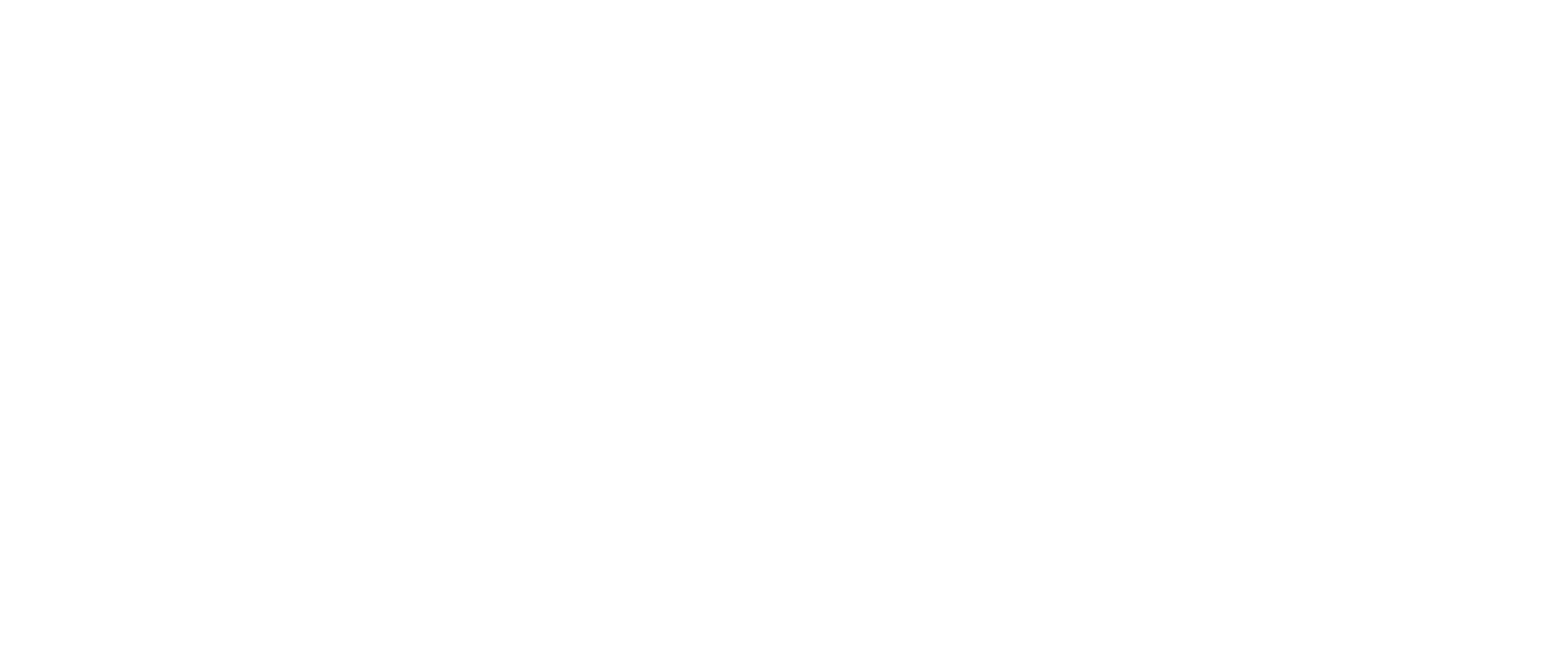
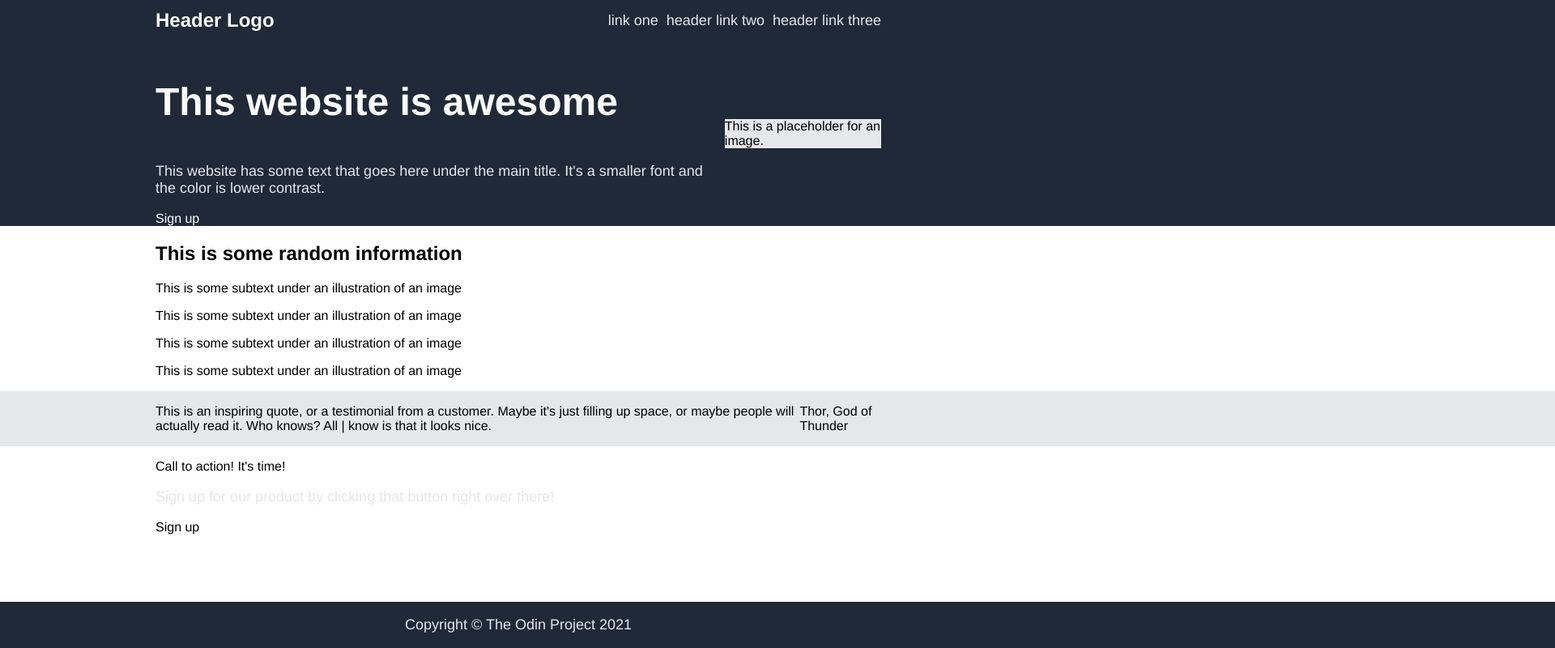
Before and after one commit to mtmoss/TOP-Landing-Page-Project, a plain HTML site: page index.html in a window 1280 px wide. Shown: the top 800 px of the page at 81% size, 1920 px wide, since content can reach past the window. Drawn offline with Linux system fonts and the light colour scheme.

Commit message:
Arranged general layout

```diff
--- a/index.html
+++ b/index.html
@@ -8,5 +8,71 @@
 </head>
 <body>
 
+    <div id="container">
+    <div class="header">
+        <div class="header-logo">
+            Header Logo
+        </div>
+        <div class="header-links">
+            <ul>
+                <li><a href="#">link one</a></li>
+                <li><a href="#">header link two</a></li>
+                <li><a href="#">header link three</a></li>
+            </ul>
+        </div>
+    </div>
+
+    <div class="hero">
+        <div class="hero-text">
+            <p class="hero-title">This website is awesome</p>
+            <p class="subtext">This website has some text that goes here under the main title. It's a smaller font and the color is lower contrast.</p>
+            <div class="hero-button">Sign up</div>
+        </div>
+        <div class="hero-image">
+            This is a placeholder for an image.
+        </div>
+    </div>
+
+    <div class="information-area">
+        <h2>This is some random information</h2>
+        <div class="information-item">
+            <div class="information-image"></div>
+            <p>This is some subtext under an illustration of an image</p>
+        </div>
+        <div class="information-item">
+            <div class="information-image"></div>
+            <p>This is some subtext under an illustration of an image</p>
+        </div>
+        <div class="information-item">
+            <div class="information-image"></div>
+            <p>This is some subtext under an illustration of an image</p>
+        </div>
+        <div class="information-item">
+            <div class="information-image"></div>
+            <p>This is some subtext under an illustration of an image</p>
+        </div>
+    </div>
+
+    <div class="quote-area">
+        <p class="quote">This is an inspiring quote, or a testimonial from a customer. Maybe it's just filling up space, or maybe people will actually read it. Who knows? All | know is that it looks nice.</p>
+        <p class="author">Thor, God of Thunder</p>
+    </div>
+
+    <div class="cta-area">
+        <div class="cta-banner">
+            <div class="cta-text">
+                <p class="cta-title">Call to action! It's time!</p>
+                <p class="subtext">Sign up for our product by clicking that button right over there!</p>
+            </div>
+            <div class="cta-button">Sign up</div>
+        </div>
+    </div>
+
+    </div>
+
+    <div class="footer">
+        <p class="subtext">Copyright &copy; The Odin Project 2021</p>
+    </div>
+
 </body>
 </html>
--- a/style.css
+++ b/style.css
@@ -0,0 +1,88 @@
+body {
+    font-family: Helvetica, Arial, sans-serif;
+    padding: 0;
+    overflow-x:hidden;
+    margin: 0;
+    background-color: white;
+    color: black;
+    min-height: 100vh;
+    display: flex;
+    flex-direction: column;
+}
+
+a {
+    text-decoration: none;
+    color: inherit;
+}
+
+#container {
+    width: 70%;
+    margin: 0 auto;
+}
+
+.header, .hero, .footer, .quote-area {
+    display: flex;
+    flex-direction: row;
+    align-items: center;
+    margin: 0 -100%;
+    padding: 0 100%;
+}
+
+.header, .hero, .footer {
+    background-color: #1F2937;
+    color: white;
+}
+
+.quote-area {
+    background-color: #E5E7EB;
+    display: flex;
+}
+
+.header {
+    height: 50px;
+    flex-direction: row unwrap;
+    justify-content: space-between;
+}
+
+.header-logo {
+    color: #F9FAF8;
+    font-size: 24px;
+    font-weight: bold;
+}
+
+ul {
+    display: flex;
+    flex-direction: row unwrap;
+    list-style: none;
+    text-indent: 0%;
+    gap: 10px;
+}
+
+.hero-title {
+    color: #F9FAF8;
+    font-size: 48px;
+    font-weight: bold;
+}
+
+.hero-image, .hero-text {
+    flex: 1 1 auto;
+}
+
+.hero-image {
+    background-color: #E5E7EB;
+    color: black;
+    align-items: center;
+    justify-content: space-around;
+}
+
+.header-links, .subtext {
+    color: #E5E7EB;
+    font-size: 18px;
+}
+
+.footer {
+    display: flex;
+    width: 100%;
+    justify-content: space-around;
+    margin-top: auto;
+}
```
